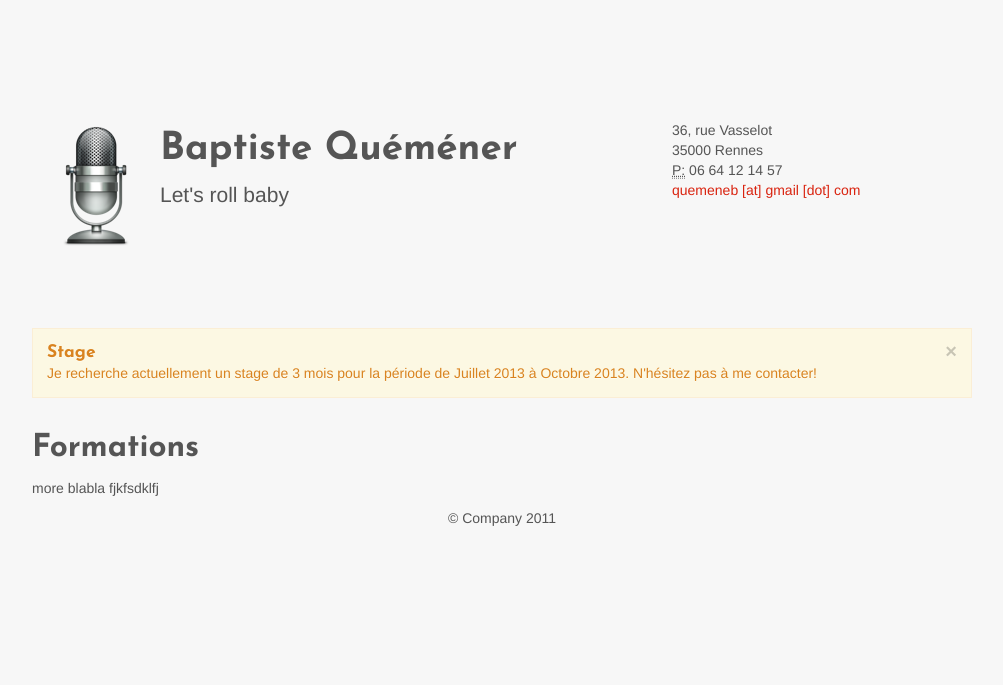
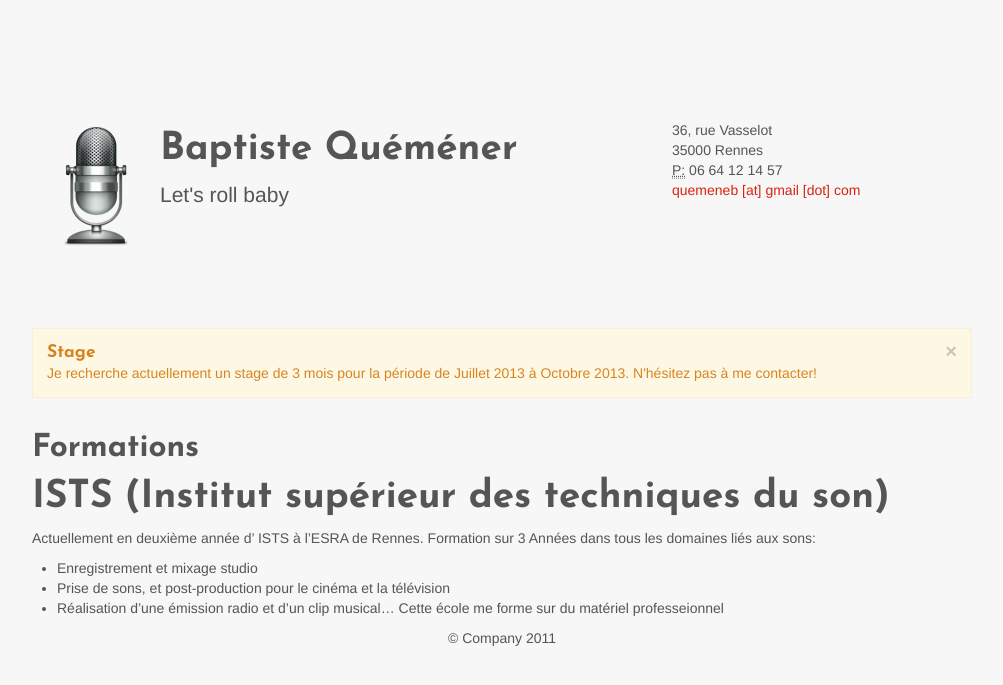
Before and after one commit to Baptisteq/baptisteq.github.com, a Jekyll site: the page built from cv.md, in a window 1280 px wide. Shown: the top 685 px of the page, without its empty margins (138-1141 px from the left). Built offline with Jekyll 4.4.1, drawn with Linux system fonts in a browser that asks for light colours.

Commit message:
Update cv.md

```diff
--- a/cv.md
+++ b/cv.md
@@ -3,5 +3,9 @@ layout: cv
 ---
 
 ## Formations
-
-more blabla fjkfsdklfj
+# ISTS (Institut supérieur des techniques du son)
+  Actuellement en deuxième année d' ISTS à l'ESRA de Rennes. Formation sur 3 Années dans tous les domaines liés aux sons:
+  - Enregistrement et mixage studio
+  - Prise de sons, et post-production pour le cinéma et la télévision
+  - Réalisation d'une émission radio et d'un clip musical...
+  Cette école me forme sur du matériel professeionnel
```
